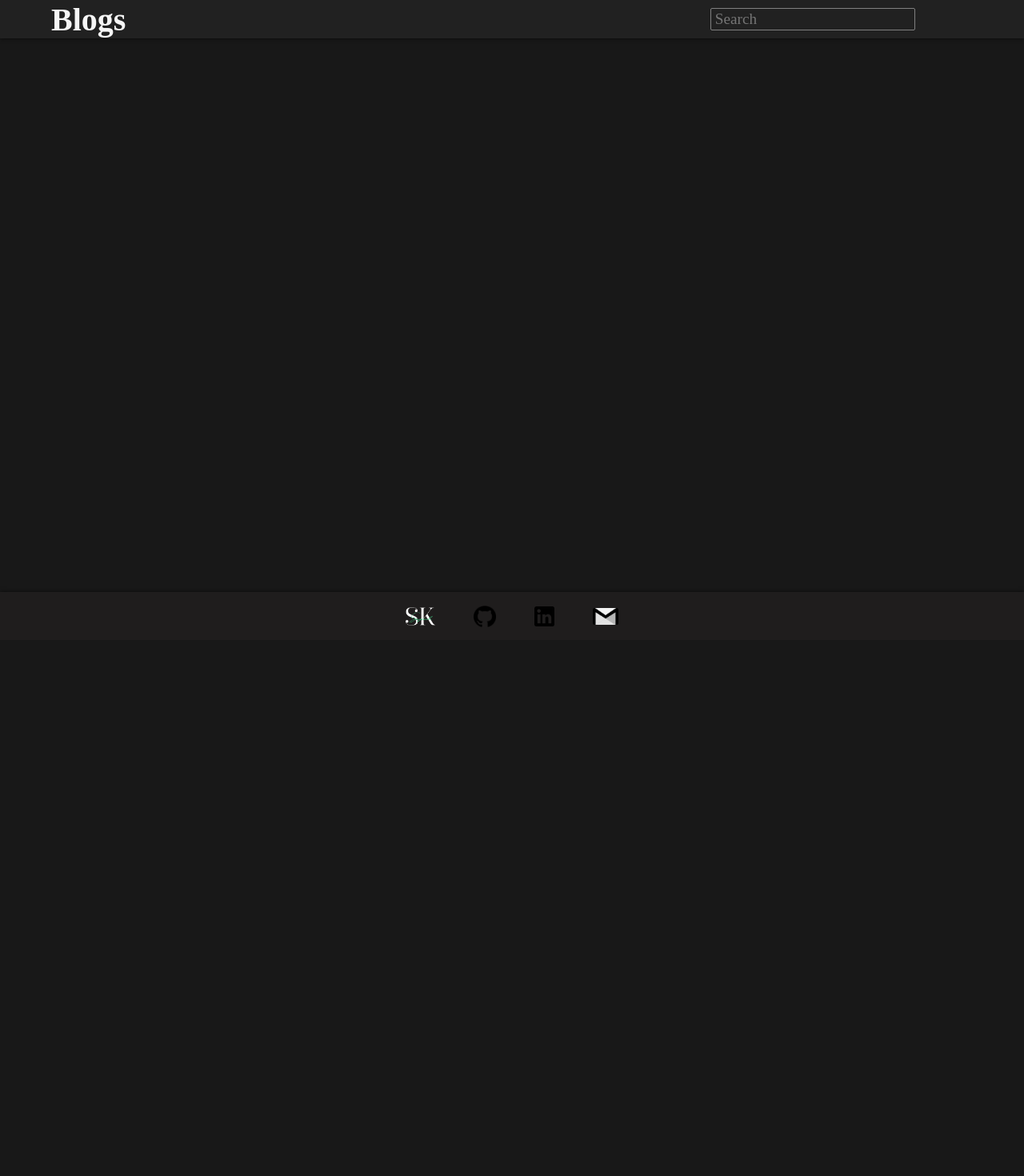
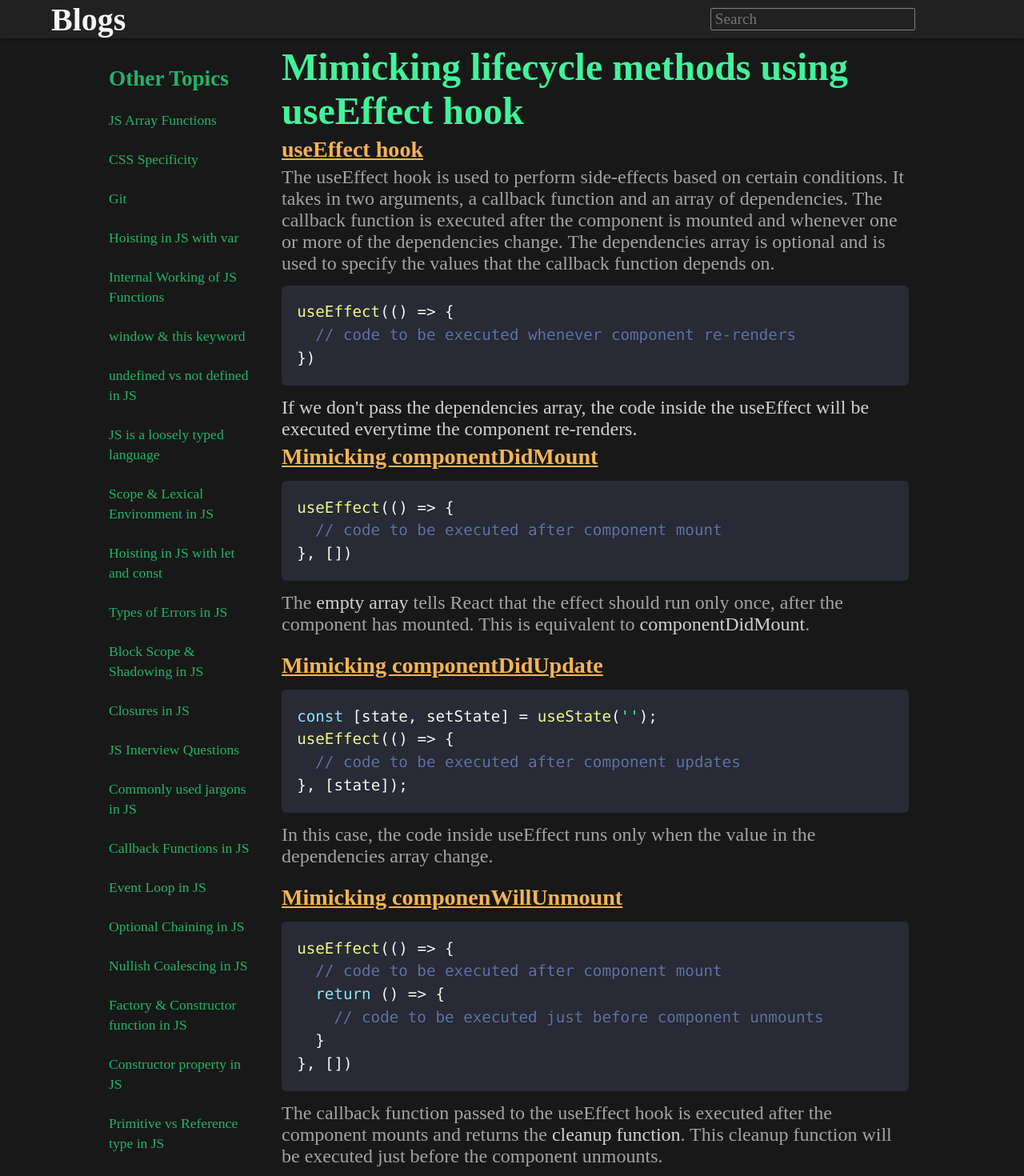
Before and after one commit to SoumyaSagnik/Blogs, a React (Create React App) app: page /react-MimicLifecycle in a window 1280 px wide. Before the commit this address had no page. Shown: the top 1470 px of the page at 80% size. Before the commit the page ends 800 px from the top, so only its background shows below. Built offline with nearby package versions, Linux system fonts and the light colour scheme; a web font is replaced by a local one.

Commit message:
adding useEffect hook to mimic lifecycle methods

```diff
--- a/src/App.css
+++ b/src/App.css
@@ -292,6 +292,10 @@ footer img#mail {
   text-decoration: underline;
 }
 
+.codeSnippet {
+  font-size: 1.2rem;
+}
+
 .blanchedalmond {
   color: blanchedalmond;
 }
@@ -577,3 +581,21 @@ aside::-webkit-scrollbar-thumb {
 aside::-webkit-scrollbar-thumb:hover {
   background-color: #666060;
 }
+
+.codeSnippet::-webkit-scrollbar {
+  height: .5rem
+}
+
+.codeSnippet::-webkit-scrollbar-track {
+  border-radius: 100vw;
+  margin-block: .1rem;
+}
+
+.codeSnippet::-webkit-scrollbar-thumb {
+  background-color: hsl(231, 15%, 30%);
+  border-radius: 100vw;
+}
+
+.codeSnippet::-webkit-scrollbar-thumb:hover {
+  background-color: hsl(231, 15%, 45%);
+}
--- a/src/App.js
+++ b/src/App.js
@@ -41,6 +41,9 @@ const PrimitiveVsReference = lazy(() => import("./Pages/PrimitiveVsReference"));
 const ForInAndForOfLoop = lazy(() => import("./Pages/ForInAndForOfLoop"));
 const ObjectCloning = lazy(() => import("./Pages/ObjectCloning"));
 const DebounceAndThrottle = lazy(() => import("./Pages/DebounceAndThrottle"));
+const MimicLifecycleUseEffect = lazy(() =>
+  import("./Pages/MimicLifecycleUseEffect")
+);
 
 const App = () => {
   const navigate = useNavigate();
@@ -291,6 +294,15 @@ const App = () => {
               </Suspense>
             }
           />
+          <Route
+            path="/react-MimicLifecycle"
+            element={
+              <Suspense fallback={<Loader />}>
+                <Sidebar data={notes} />
+                <MimicLifecycleUseEffect />
+              </Suspense>
+            }
+          />
         </Routes>
       </AnimatePresence>
       <Footer />
--- /dev/null
+++ b/src/Pages/MimicLifecycleUseEffect.js
@@ -0,0 +1,102 @@
+import { Prism as SyntaxHighlighter } from "react-syntax-highlighter";
+import { dracula } from "react-syntax-highlighter/dist/esm/styles/prism";
+import { motion } from "framer-motion";
+
+const useEffectExample = `useEffect(() => {
+  // code to be executed whenever component re-renders
+})`;
+
+const componentDidMount = `useEffect(() => {
+  // code to be executed after component mount
+}, [])`;
+
+const componentDidUpdate = `const [state, setState] = useState('');
+useEffect(() => {
+  // code to be executed after component updates
+}, [state]);
+`;
+
+const componentWillUnmount = `useEffect(() => {
+  // code to be executed after component mount
+  return () => {
+    // code to be executed just before component unmounts
+  }
+}, [])`;
+
+const MimicLifecycleUseEffect = () => {
+  return (
+    <motion.div
+      initial={{ opacity: 0 }}
+      animate={{ opacity: 1 }}
+      exit={{ opacity: 0 }}
+      transition={{ duration: 0.25 }}
+    >
+      <div className="content page">
+        <h1>Mimicking lifecycle methods using useEffect hook</h1>
+        <h3>useEffect hook</h3>
+        <p>
+          The useEffect hook is used to perform side-effects based on certain
+          conditions. It takes in two arguments, a callback function and an
+          array of dependencies. The callback function is executed after the
+          component is mounted and whenever one or more of the dependencies
+          change. The dependencies array is optional and is used to specify the
+          values that the callback function depends on.
+        </p>
+        <SyntaxHighlighter
+          language="javascript"
+          style={dracula}
+          className="codeSnippet"
+        >
+          {useEffectExample}
+        </SyntaxHighlighter>
+        <p className="white">
+          If we don't pass the dependencies array, the code inside the useEffect
+          will be executed everytime the component re-renders.
+        </p>
+        <h3>Mimicking componentDidMount</h3>
+        <SyntaxHighlighter
+          language="javascript"
+          style={dracula}
+          className="codeSnippet"
+        >
+          {componentDidMount}
+        </SyntaxHighlighter>
+        <p>
+          The <span className="white">empty array</span> tells React that the
+          effect should run only once, after the component has mounted. This is
+          equivalent to <span className="white">componentDidMount</span>.
+        </p>
+        <p className="space-top"></p>
+        <h3>Mimicking componentDidUpdate</h3>
+        <SyntaxHighlighter
+          language="javascript"
+          style={dracula}
+          className="codeSnippet"
+        >
+          {componentDidUpdate}
+        </SyntaxHighlighter>
+        <p>
+          In this case, the code inside useEffect runs only when the value in
+          the dependencies array change.
+        </p>
+        <p className="space-top"></p>
+        <h3>Mimicking componenWillUnmount</h3>
+        <SyntaxHighlighter
+          language="javascript"
+          style={dracula}
+          className="codeSnippet"
+        >
+          {componentWillUnmount}
+        </SyntaxHighlighter>
+        <p>
+          The callback function passed to the useEffect hook is executed after
+          the component mounts and returns the{" "}
+          <span className="white">cleanup function</span>. This cleanup function
+          will be executed just before the component unmounts.
+        </p>
+      </div>
+    </motion.div>
+  );
+};
+
+export default MimicLifecycleUseEffect;
--- a/src/meta.json
+++ b/src/meta.json
@@ -198,5 +198,13 @@
     "desc": "Debounce and throttle in JavaScript along with implementation.",
     "link": "/js-debounce&Throttle",
     "search": ["javascript, throttle"]
+  },
+  {
+    "id": 26,
+    "topic": "Mimicking lifecycle methods with hooks",
+    "type": "react",
+    "desc": "Using the useEffect hook to mimic componentDidMount, componenetDidUpdate, and componentWillUpdate.",
+    "link": "/react-MimicLifecycle",
+    "search": ["useEffect, lifecycle, hooks"]
   }
 ]
```
